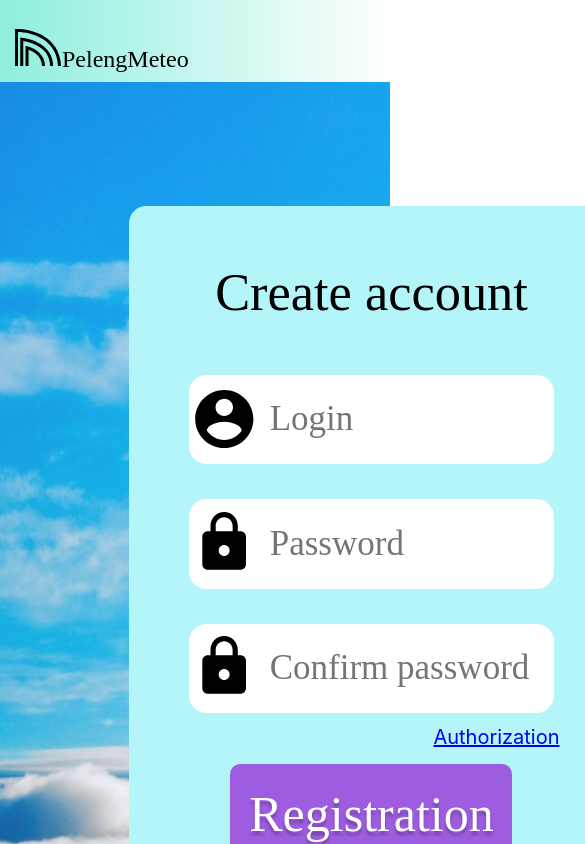
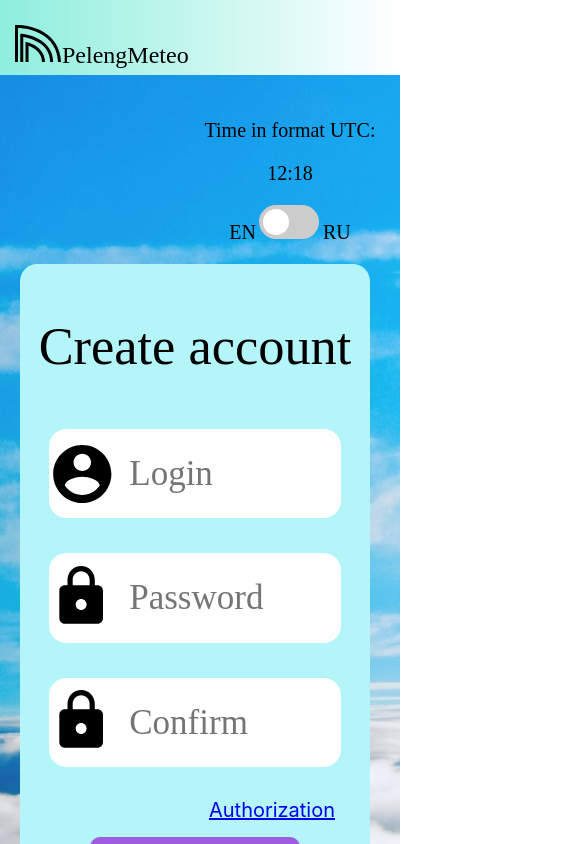
Before and after one commit to Alex-Chechulov/interface, a React (Create React App) app: page /RegistrationPage in a window 390 px wide. Shown: the top 844 px of the page, 585 px wide, since content can reach past the window. Built offline with nearby package versions, Linux system fonts and the light colour scheme.

Commit message:
Adding adaptive layout.

```diff
--- a/src/components/header/header.css
+++ b/src/components/header/header.css
@@ -4,6 +4,6 @@
 font-style: normal;
 font-weight: 400;
 font-size: 24px;
-line-height: 45px;
-padding: 5px 0px 0px 15px;
+line-height: 40px;
+padding: 1px 0px 0px 15px;
 }
--- a/src/components/loginPage/loginPage.css
+++ b/src/components/loginPage/loginPage.css
@@ -1,5 +1,6 @@
 .login-main {/*фон*/
   background: white url("../../../public/background.svg") no-repeat;
   min-height: 100vh;
+  min-width: 400px;
 background-size: cover;
 }
--- a/src/components/loginPage/loginPage.js
+++ b/src/components/loginPage/loginPage.js
@@ -9,8 +9,8 @@ class LogInPage extends React.Component{
     return (
 <div className="login-main">
 <Header />
+<AdditInfo />
 <WindowLogin />
-<AdditInfo />
 </div>
     );
   }
--- a/src/components/registrationPage/registrationPage.css
+++ b/src/components/registrationPage/registrationPage.css
@@ -1,5 +1,6 @@
 .registration-main {/*фон*/
   background: white url("../../../public/background.svg") no-repeat;
   min-height: 100vh;
+  min-width: 400px;
 background-size: cover;
 }
--- a/src/components/registrationPage/registrationPage.js
+++ b/src/components/registrationPage/registrationPage.js
@@ -9,8 +9,8 @@ class RegistrationPage extends React.Component{
     return (
 <div className="registration-main">
 <Header />
+<AdditInfo />
 <WindowRegistration />
-<AdditInfo />
 </div>
     );
   }
--- a/src/components/windowLogin/windowLogin.css
+++ b/src/components/windowLogin/windowLogin.css
@@ -3,7 +3,8 @@
   width: 400px;
   height: 600px;
   padding: 1% 2% 3% 2%;
-  margin: 100px 0% 100px 33%;
+  margin-top: 100px;
+  margin-left: 33%;
   background: #B4F5F9;
   border-radius: 17.4667px;
   display: inline-block;
@@ -83,3 +84,13 @@
   top:2px;
   box-shadow: 0 3px 0px #3c354a;
 }
+@media screen and (max-width: 950px){/*настройка для отображения на тетефоне*/
+  .login-window {/*окно*/
+    padding:0;
+    margin-top: 5%;
+    margin-left: 5%;
+    margin-right: 5%;
+    width: 350px;
+    height: 600px;
+  }
+}
--- a/src/components/windowRegistration/windowRegistration.css
+++ b/src/components/windowRegistration/windowRegistration.css
@@ -1,9 +1,10 @@
 .registration-window {/*окно*/
   text-align: center;
-  width: 470px;
+  width: 430px;
   height: 700px;
   padding: 1% 2% 3% 2%;
-  margin: 100px 0% 100px 33%;
+  margin-top: 100px;
+  margin-left: 32%;
   background: #B4F5F9;
   border-radius: 17.4667px;
   display: inline-block;
@@ -85,3 +86,16 @@
   top:2px;
   box-shadow: 0 3px 0px #3c354a;
 }
+@media screen and (max-width: 950px){/*настройка для отображения на тетефоне*/
+  .registration-window {/*окно*/
+    padding:0;
+    margin-top: 5%;
+    margin-left: 5%;
+    margin-right: 5%;
+    width: 350px;
+    height: 700px;
+  }
+  .registration-button{/*кнопка логина*/
+  font-size: 40px;
+  }
+}
--- a/src/components/windowRegistration/windowRegistration.js
+++ b/src/components/windowRegistration/windowRegistration.js
@@ -55,7 +55,7 @@ class WindowRegistration extends React.Component{
         type="password"
         value={this.state.confirmPasswordChange}
         name="сonfirm password"
-        placeholder="Confirm password"
+        placeholder="Confirm"
         className="input-password"
         onChange={this.confirmPasswordChange}/>
     <label>
```
